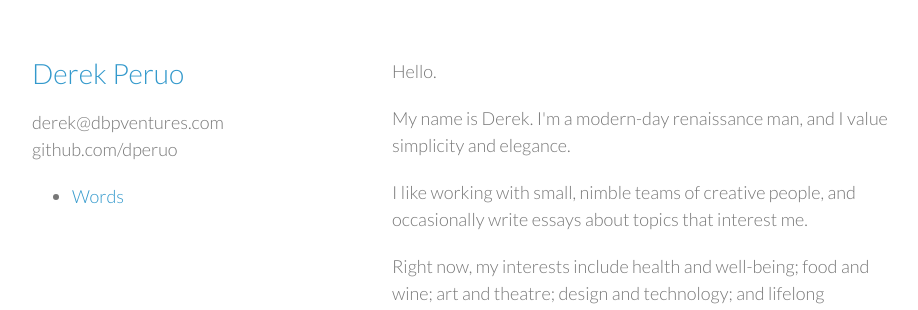
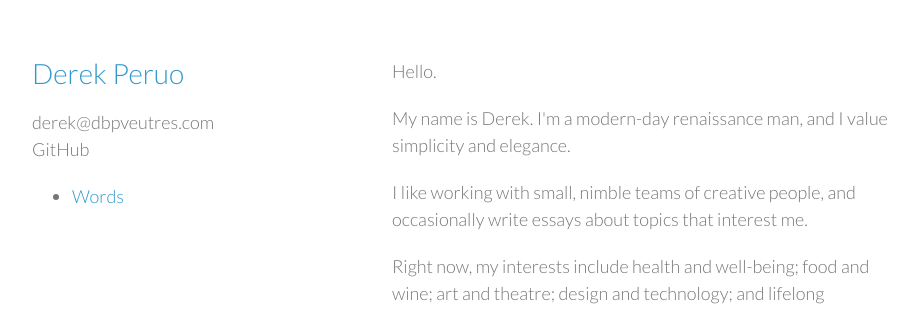
Before and after one commit to dperuo/dperuo.github.io, a Jekyll site: the page built from index.html, in a window 1280 px wide. Shown: the top 310 px of the page, without its empty margins (178-1096 px from the left). Built offline with Jekyll 4.4.1, drawn with Linux system fonts in a browser that asks for light colours; Markdown is read by kramdown in place of the engine named in the settings.

Commit message:
Include global urls

```diff
--- a/_includes/header.html
+++ b/_includes/header.html
@@ -1,4 +1,4 @@
-        <h1><a href="http://dbpventures.com">Derek Peruo</a></h1>
-        <p>derek@dbpventures.com<br />
-           github.com/dperuo</p>
+        <h1><a href="{{ site.url }}">Derek Peruo</a></h1>
+        <p>{{ site.email }}<br />
+           {{ site.github }}</p>
         {% include nav.html %}
```
